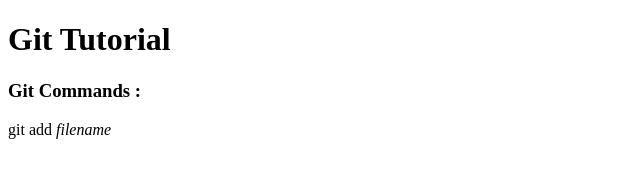
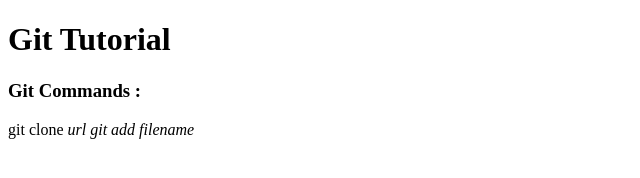
Before and after one commit to AlgoDaVinci/hello_github_world, a plain HTML site: page index.html in a window 1280 px wide. Shown: the whole page, without its empty margins (0-640 px from the left). Drawn offline with Linux system fonts and the light colour scheme.

Commit message:
Restored git clone <i>url<i>
Restored git clone <i>url<i>

```diff
--- a/index.html
+++ b/index.html
@@ -10,6 +10,7 @@
 <body>
 <h1>Git Tutorial</h1>
 <h3>Git Commands : </h3>
+git clone <i>url<i>
 git add <i>filename</i>
 </body>
 
```
